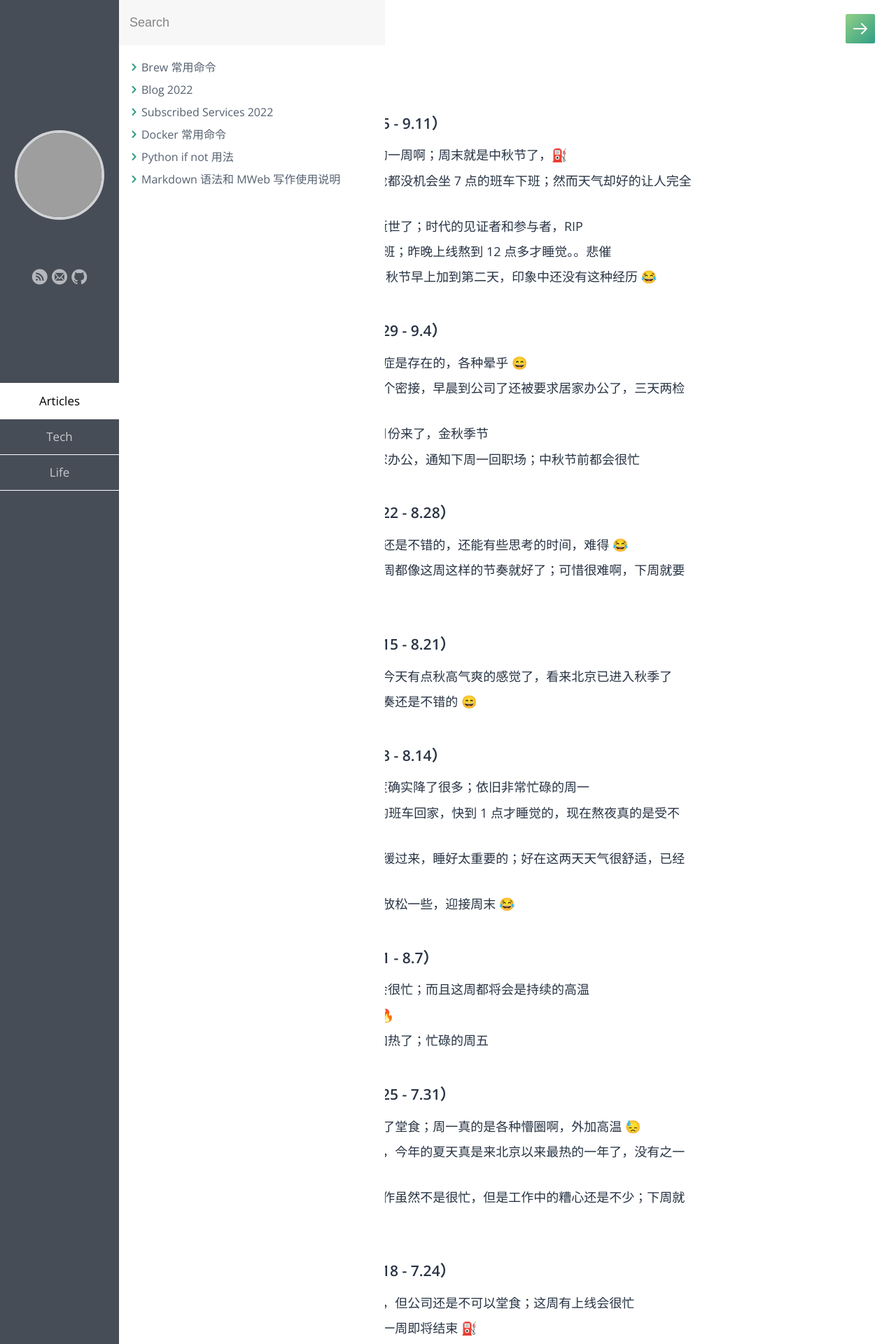
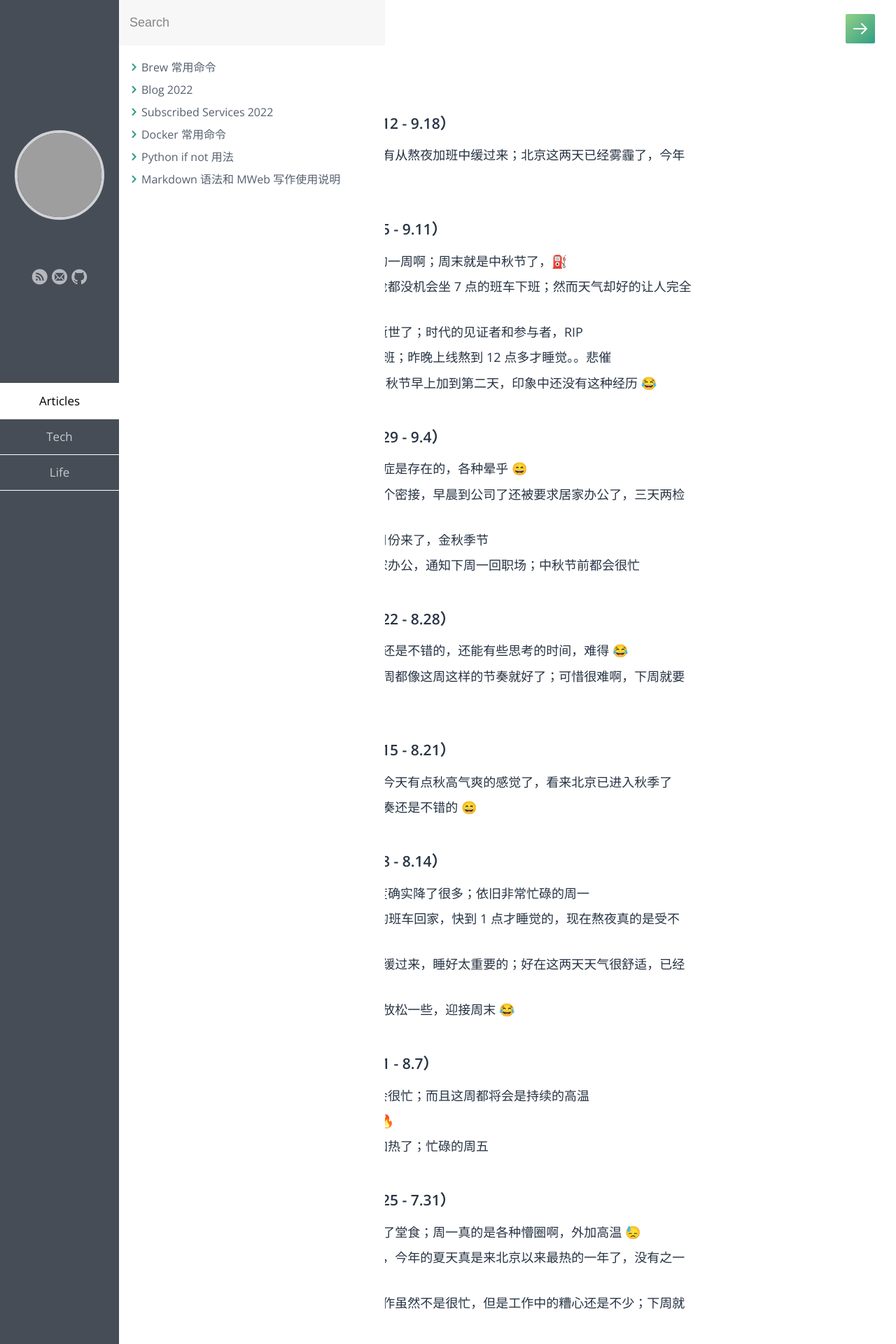
Before and after one commit to samxupeiran/samxupeiran.github.io, a Jekyll site: the page built from _posts/life/2022-05-06-my-blog.md, in a window 1280 px wide. Shown: the top 1920 px of the page at 70% size. Built offline with Jekyll 4.4.1, drawn with Linux system fonts in a browser that asks for light colours; some web fonts are replaced; grey boxes are pictures that could not be loaded.

Commit message:
feat: add weekly blog 9.13

```diff
--- a/_posts/life/2022-05-06-my-blog.md
+++ b/_posts/life/2022-05-06-my-blog.md
@@ -5,6 +5,9 @@ category: Life
 tags: Blog
 ---
 
+
+- ### 2022 年 9 月 第 3 周（9.12 - 9.18）
+     - 9.13 今天周二，感觉还没有从熬夜加班中缓过来；北京这两天已经雾霾了，今年有点早啊 😂
 
 - ### 2022 年 9 月 第 2 周（9.5 - 9.11）
      - 9.5 今天周一，超级忙碌的一周啊；周末就是中秋节了，⛽️
```
